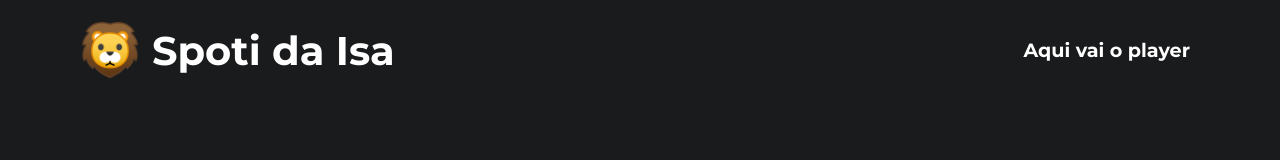
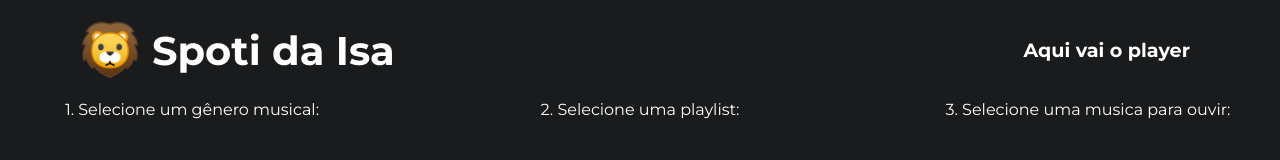
Before and after one commit to isagomachado/spotisa, a plain HTML site: page index.html in a window 1280 px wide. Drawn offline with Linux system fonts and the light colour scheme.

Commit message:
titulos das sections da main

```diff
--- a/index.html
+++ b/index.html
@@ -25,6 +25,11 @@
       </div>
       <div class="header-player">Aqui vai o player</div>
     </header>
+    <main class="music-content">
+      <section class="genre, geral">1. Selecione um gênero musical:</section>
+      <section class="p-list, geral">2. Selecione uma playlist:</section>
+      <section class="traks, geral">3. Selecione uma musica para ouvir:</section>
+    </main>
     <script src="script.js"></script>
   </body>
 </html>
--- a/style.css
+++ b/style.css
@@ -52,3 +52,13 @@ header {
   padding: 10px;
   font-size: 1.2rem;
 }
+
+main {
+  display: flex;
+  justify-content: space-between;
+}
+
+.geral {
+  width: 30%;
+  text-align: center;
+}
```
